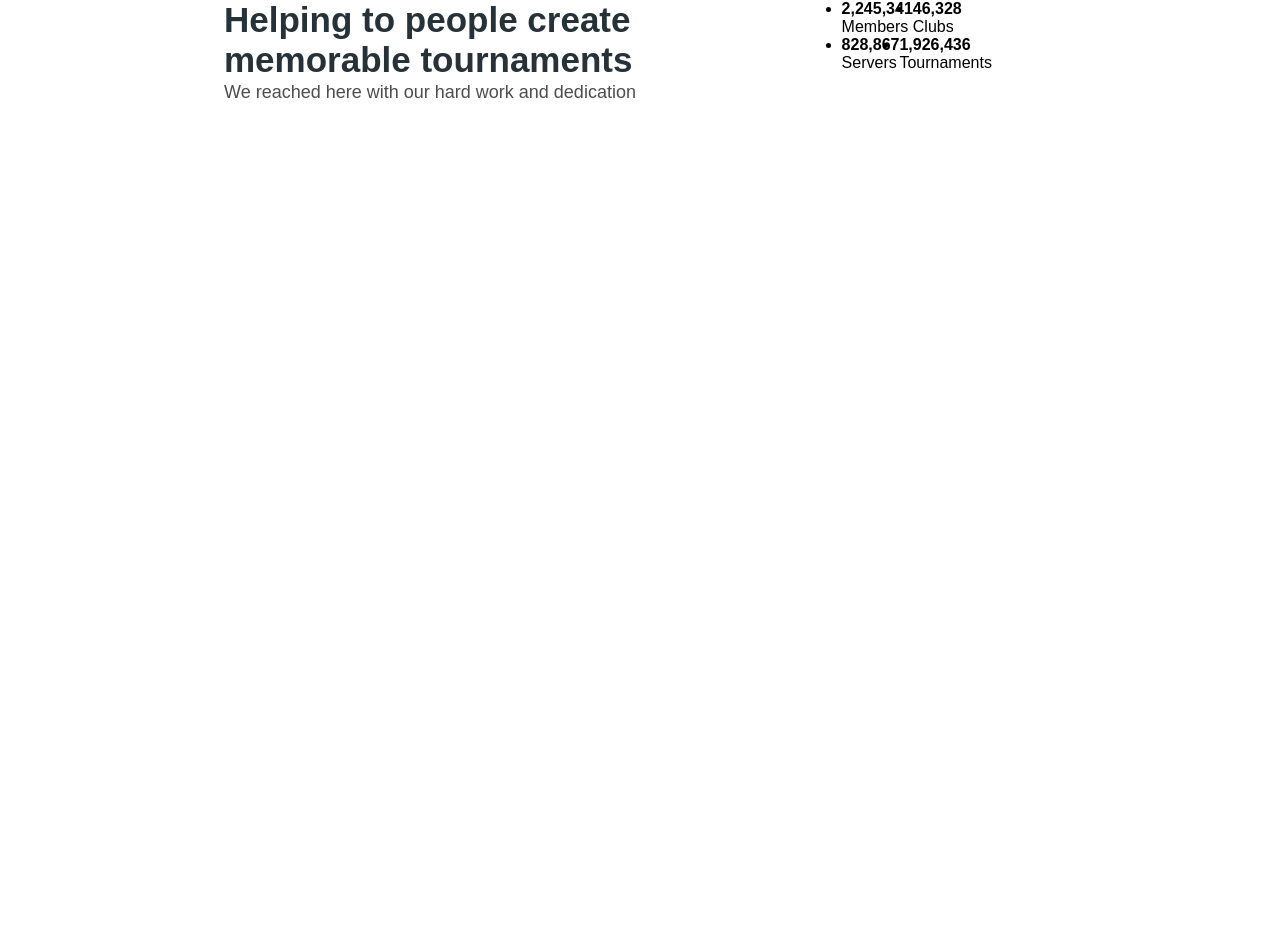
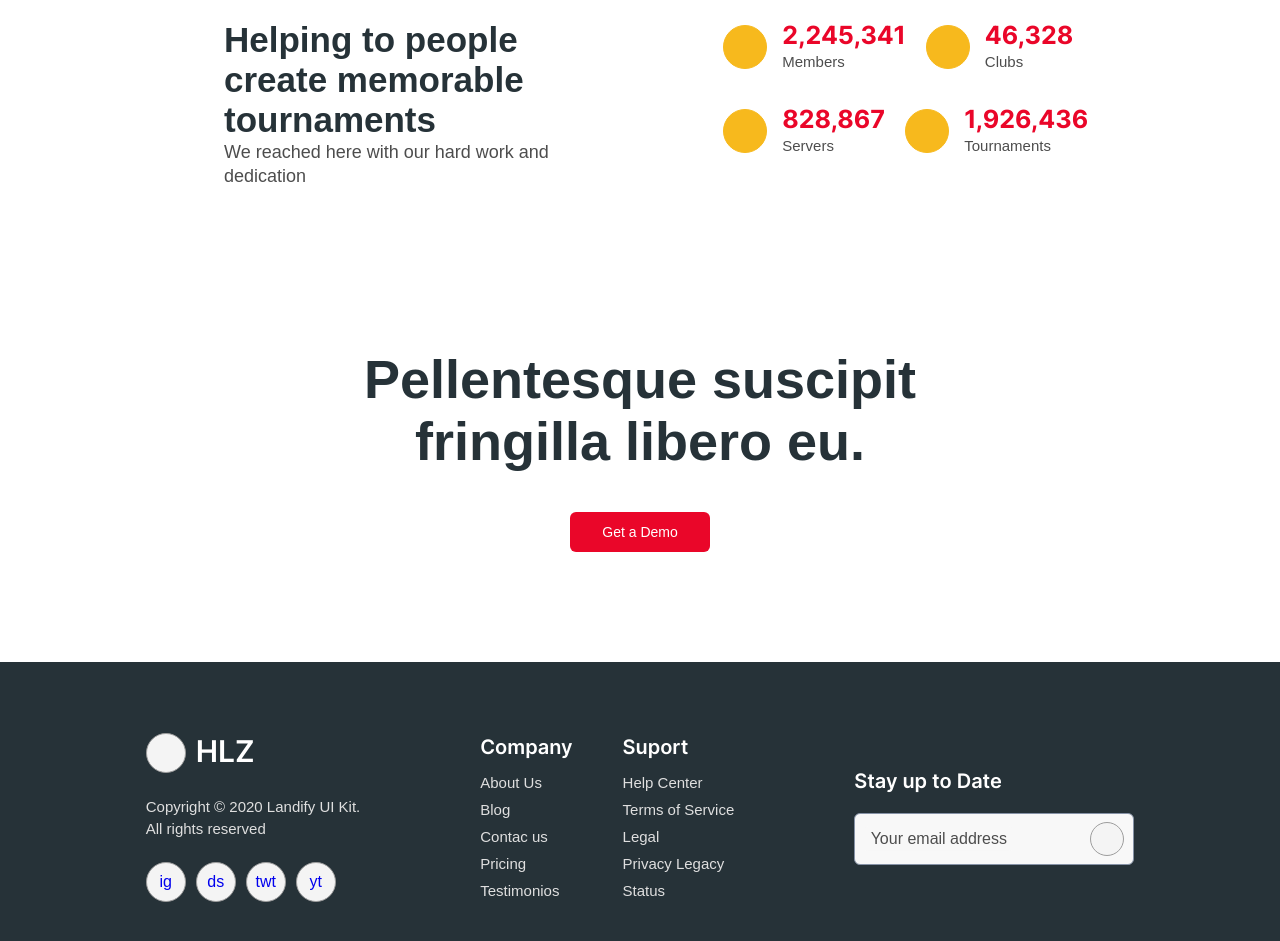
Before and after one commit to Lifo123/ManageTournaments, a React (Vite) app: page / in a window 1280 px wide. Shown: the part 1509-2450 px from the top of the page. Before the commit the page ends 1613 px from the top, so only its background shows below. Built offline with nearby package versions, Linux system fonts and the light colour scheme.

Commit message:
Finish Landing Page

```diff
--- /dev/null
+++ b/src/Components/Footer/Footer.jsx
@@ -0,0 +1,48 @@
+import { Link } from 'react-router-dom'
+import Input from '../Input/Input'
+import './Styles/Footer.css'
+
+function Footer() {
+    return (
+        <footer className="footer f-row f-align-center f-justify-center g-120 mt-50">
+            <div className='f-col'>
+                <label className='f-row g-10'>
+                    <Link className='ski'></Link>
+                    <h5 className='f-fnt-1' style={{fontSize: '30px'}}>HLZ</h5>
+                </label>
+                <p className='mt-25 f-fnt-2'>Copyright © 2020 Landify UI Kit.</p>
+                <p className='mt-5 f-fnt-2'>All rights reserved</p>
+                <ul className='mt-25 f-row g-10'>
+                    <Link className='ski'>ig</Link>
+                    <Link className='ski'>ds</Link>
+                    <Link className='ski'>twt</Link>
+                    <Link className='ski'>yt</Link>
+                </ul>
+            </div>
+            <div className='f-row g-50'>
+                <ul className='f-col g-10'>
+                    <h5 className='f-fnt-1'>Company</h5>
+                    <Link className='f-fnt-2 mt-5'>About Us</Link>
+                    <Link className='f-fnt-2'>Blog</Link>
+                    <Link className='f-fnt-2'>Contac us</Link>
+                    <Link className='f-fnt-2'>Pricing</Link>
+                    <Link className='f-fnt-2'>Testimonios</Link>
+                </ul>
+                <ul className='f-col g-10'>
+                    <h5 className='f-fnt-1'>Suport</h5>
+                    <Link className='f-fnt-2 mt-5'>Help Center</Link>
+                    <Link className='f-fnt-2'>Terms of Service</Link>
+                    <Link className='f-fnt-2'>Legal</Link>
+                    <Link className='f-fnt-2'>Privacy Legacy</Link>
+                    <Link className='f-fnt-2'>Status</Link>
+                </ul>
+            </div>
+            <div className='f-col g-20' style={{width: '280px'}}>
+                <h5 className='f-fnt-1'>Stay up to Date</h5>
+                <Input t={'email'} text={'Your email address'} n={'email'}/>
+            </div>
+        </footer>
+    )
+}
+
+export default Footer
--- /dev/null
+++ b/src/Components/Footer/Styles/Footer.css
@@ -0,0 +1,15 @@
+.footer{
+    background-color: #263238;
+    height: 310px;
+    width: 100%;
+}
+
+.footer a {
+    text-decoration: none;
+    transform: scale(1);
+    transition: transform 0.1s;
+}
+.footer a:hover{
+    transform: scale(1.03) translateY(-2px);
+    text-decoration: underline;
+}
--- /dev/null
+++ b/src/Components/Input/Input.jsx
@@ -0,0 +1,25 @@
+function Input({ t, text, n }) {
+
+    //Functions
+    const HandleFocus = (e) => {
+        e.target.nextSibling.classList.add('lr-p-a')
+    }
+
+    const HandleBlur = (e) => {
+        if (e.target.value === '') {
+            e.target.nextSibling.classList.remove('lr-p-a');
+        } else {
+            console.log('Wasa');
+        }
+    }
+
+    return (
+        <span className='lr-in d-flex flex-column relative'>
+            <input className="input" type={t || 'text'} name={n || null} onFocus={HandleFocus} onBlur={HandleBlur} />
+            <p className='in-p absolute no-select'>{text || 'Enter data'}</p>
+            <span className="ski absolute pointer"></span>
+        </span>
+    )
+}
+
+export default Input
--- a/src/Pages/LadingPage/LandingPage.jsx
+++ b/src/Pages/LadingPage/LandingPage.jsx
@@ -3,6 +3,8 @@ import { useContext } from 'react';
 import { Context } from '../../App';
 
 import Header from '../../Components/Header/Header';
+import { Link } from 'react-router-dom';
+import Footer from '../../Components/Footer/Footer';
 
 function LandingPage() {
   const [Auth, setAuth] = useContext(Context)
@@ -13,7 +15,7 @@ function LandingPage() {
         <div className='f-col g-20 lan-left'>
           <h1 className=''>Manage your Tournaments <span>Free</span></h1>
           <p className='a-fnt-2'>Choosing colors or typography for your website? Use the Toolbar below to realize your choices. and manage complete free all tournaments with Admin mode.</p>
-          <div className='f-row g-30 mt-10'>
+          <div className='f-row g-30 mt-1 f-row'>
             <span className='btn-primary'>Get Started</span>
             <span className='btn-secondary'>View Tournaments</span>
           </div>
@@ -24,8 +26,8 @@ function LandingPage() {
       </main>
       <div className='f-col lan-sec m-auto w-100'>
         <h2 className='lan-sec-title a-fnt-1 m-auto'>Manage your entire Tournament in a single system</h2>
-        <p className='m-auto a-fnt-2 mt-10'>Tournaments for specifics games</p>
-        <div className='f-row f-justify-around lan-cardzone w-80 m-auto mt-40'>
+        <p className='m-auto a-fnt-2 mt-1 f-row'>Tournaments for specifics games</p>
+        <div className='f-row f-justify-around lan-cardzone w-80 m-auto mt-60'>
           <div className='f-col l-c-card g-15'>
             <span className='br-50'></span>
             <h3 className='a-fnt-3'>Membership Organisations</h3>
@@ -45,37 +47,49 @@ function LandingPage() {
       </div>
 
       <div className='lan-third f-row m-auto w-65'>
-        <div className='f-col w-55'>
+        <div className='f-col w-60 f-justify-center'>
           <h3 className='text-left a-fnt-1' style={{ fontSize: '35px' }}>Helping to people create memorable tournaments</h3>
           <p className='a-fnt-2'>We reached here with our hard work and dedication</p>
         </div>
-        <div className='f-col'>
-          <ul className='f-row'>
-            <li className='l-t-info'>
-              <span></span>
-              <h4>2,245,341</h4>
-              <p>Members</p>
+        <div className='f-col w-40 g-30'>
+          <ul className='f-row g-20'>
+            <li className='l-t-info g-15 f-row f-align-center'>
+              <span className='br-50'></span>
+              <div className='f-col f-justify-center'>
+                <h4>2,245,341</h4>
+                <p className='a-fnt-2'>Members</p>
+              </div>
             </li>
-            <li className='l-t-info'>
-              <span></span>
-              <h4>46,328</h4>
-              <p>Clubs</p>
+            <li className='l-t-info g-15 f-row f-align-center'>
+              <span className='br-50'></span>
+              <div className="f-col f-justify-center">
+                <h4>46,328</h4>
+                <p className='a-fnt-2'>Clubs</p>
+              </div>
             </li>
           </ul>
-          <ul className='f-row'>
-            <li className='l-t-info'>
-              <span></span>
-              <h4>828,867</h4>
-              <p>Servers</p>
+          <ul className='f-row g-20'>
+            <li className='l-t-info g-15 f-row f-align-center'>
+              <span className='br-50'></span>
+              <div className="f-col f-justify-center">
+                <h4>828,867</h4>
+                <p className='a-fnt-2'>Servers</p>
+              </div>
             </li>
-            <li className='l-t-info'>
-              <span></span>
-              <h4>1,926,436</h4>
-              <p>Tournaments</p>
+            <li className='l-t-info g-15 f-row f-align-center'>
+              <span className='br-50'></span>
+              <div className="f-col f-justify-center">
+                <h4>1,926,436</h4>
+                <p className='a-fnt-2'>Tournaments</p>
+              </div>
             </li>
           </ul>
         </div>
       </div>
+
+      <h2 className='a-fnt-1 m-auto w-45 text-center mt-160' style={{ fontSize: '54px' }}>Pellentesque suscipit fringilla libero eu.</h2>
+      <Link className='btn btn-primary mx-auto mt-40 mb-60' style={{fontSize: '14px'}}>Get a Demo</Link>
+      <Footer />
     </>
   )
 }
--- a/src/Pages/LadingPage/Styles/LadingPage.css
+++ b/src/Pages/LadingPage/Styles/LadingPage.css
@@ -64,6 +64,26 @@
 }
 
 .lan-third{
-    margin-top: 140px;
+    margin-top: 160px;
     gap: 160px;
 }
+
+.l-t-info{
+    width: 280px;
+}
+
+.l-t-info span{
+    border: solid 1px var(--accent);
+    background-color: var(--accent);
+    height: 44px;
+    width: 44px;
+    display: flex;
+}
+.l-t-info > div h4{
+    font-size: 25px;
+    font-family: Inter-Basic;
+    color: var(--primary);
+}
+.l-t-info > div > p {
+    font-size: 15px;
+}
--- a/src/css/Flifo.css
+++ b/src/css/Flifo.css
@@ -190,11 +190,21 @@
 }
 
 .mt-60 {
-    margin-top: 50px !important;
+    margin-top: 60px !important;
 }
 
 .mt-70 {
     margin-top: 70px !important;
+}
+.mt-120 {
+    margin-top: 120px !important;
+}
+.mt-160 {
+    margin-top: 160px !important;
+}
+
+.mb-60 {
+    margin-bottom   : 60px !important;
 }
 
 .my-35 {
@@ -203,6 +213,14 @@
 
 .my-25 {
     margin-block: 25px;
+}
+
+.my-30 {
+    margin-block: 30px;
+}
+
+.my-40 {
+    margin-block: 40px;
 }
 
 .my-15 {
@@ -244,6 +262,13 @@
 .m-auto {
     margin: auto;
 }
+.mx-auto{
+    margin-inline: auto;
+}
+.my-auto{
+    margin-block: auto;
+}
+
 
 /*Padding*/
 .px-40 {
@@ -273,7 +298,7 @@
 }
 
 /*gap*/
-.g-5p {
+.g-5 {
     gap: 5px;
 }
 
@@ -531,7 +556,9 @@
 .no-line {
     text-decoration: none !important;
 }
-
+.text-center {
+    text-align: center !important;
+}
 .text-left {
     text-align: start !important;
 }
@@ -584,3 +611,48 @@
     width: 70%;
     bottom: -3px;
 }
+
+/*Input*/
+.input {
+    padding: 16px 19px;
+    outline: none;
+    background-color: var(--bg-color);
+    border: solid 1px var(--font-low);
+    border-radius: 6px;
+    font-size: 16px;
+    width: 100%;
+}
+
+.input:-webkit-autofill,
+.input:-webkit-autofill:hover,
+.input:-webkit-autofill:focus,
+.input:-webkit-autofill:active {
+    -webkit-transition-delay: 9999s;
+    transition-delay: 9999s;
+}
+
+.in-p {
+    border-radius: 4px;
+    background-color: var(--bg-color);
+    padding: 0.2rem 0.4rem;
+    color: var(--font-normal);
+    top: 50%;
+    left: 10px;
+    transform: translateY(-50%);
+    transition: top 0.1s, left 0.1s, transform 0.1s;
+}
+
+.lr-p-a {
+    top: 0% !important;
+    left: 8px !important;
+    font-size: 13px !important;
+    transform: translateY(-50%) !important;
+}
+
+.lr-in .ski{
+    height: 34px;
+    width: 34px;
+    top: 50%;
+    right: 10px;
+    transform: translateY(-50%);
+}
--- a/src/css/index.css
+++ b/src/css/index.css
@@ -41,6 +41,11 @@ body {
     display: flex;
     flex-direction: column;
 }
+.btn{
+    padding: 12px 32px;
+    width: max-content;
+    text-decoration: none;
+}
 
 .btn-primary{
     background-color: var(--primary);
@@ -76,3 +81,28 @@ body {
     font-weight: 600;
     color: #263238;
 }
+
+.f-fnt-1{
+    font-weight: 600;
+    font-size: 20px;
+    font-family: Inter-Basic;
+    color: #FFF;
+}
+
+.f-fnt-2{
+    font-weight: 300;
+    font-size: 15px;
+    font-family: sans-serif;
+    color: #dfdfdf;
+    list-style: none;
+}
+
+.ski{
+    border: solid 1px var(--sk-br);
+    border-radius: 50%;
+    background-color: var(--sk-in);
+    height: 40px;
+    width: 40px;
+    display: grid;
+    place-content: center;
+}
```
